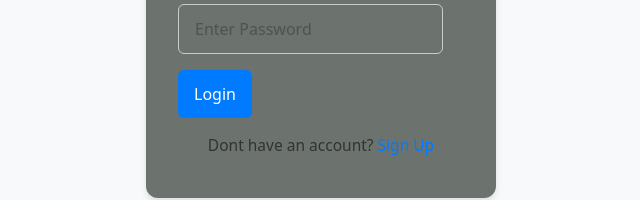
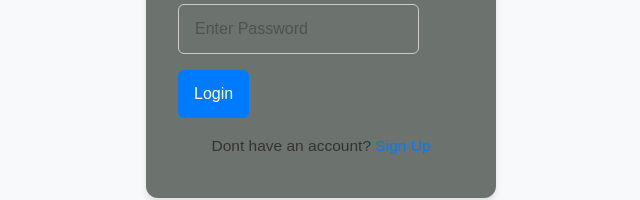
Before and after one commit to John-M23/Duka-Yetu, a React (Vite) app: page /login in a window 1280 px wide. Shown: the part 368-568 px from the top of the page, without its empty margins (319-959 px from the left). Built offline with nearby package versions, Linux system fonts and the light colour scheme.

Commit message:
Changed my App.css

```diff
--- a/src/App.css
+++ b/src/App.css
@@ -74,11 +74,11 @@
 .login-form a:hover {
   text-decoration: underline;
 }
-/* index.css */ */
+/* index.css */
 /* @tailwind base;
 @tailwind components;
 @tailwind utilities; */
-/* /* Custom styles */
+/* Custom styles */
 body {
   font-family: 'Arial', sans-serif;
   background-color: #f8f9fa;
@@ -131,7 +131,7 @@ background-color:#f8f9fa ;
 
 
 .login-form button {
-padding:0,75rem 1rem;
+padding:0.75rem 1rem;
 background-color:#007bff;
 color:#fff;
 border:none;
```
